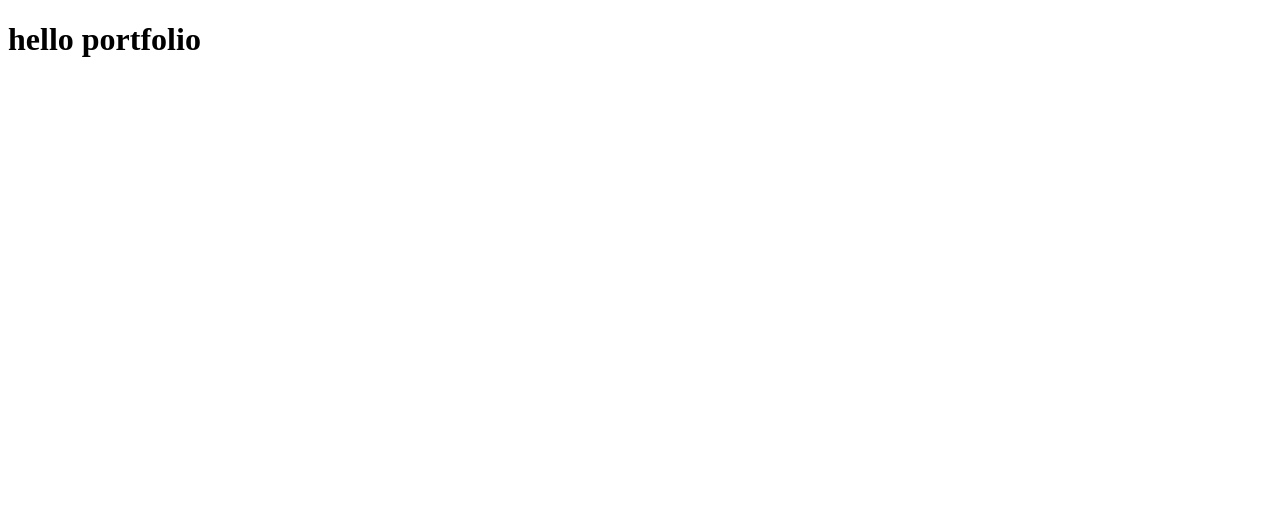
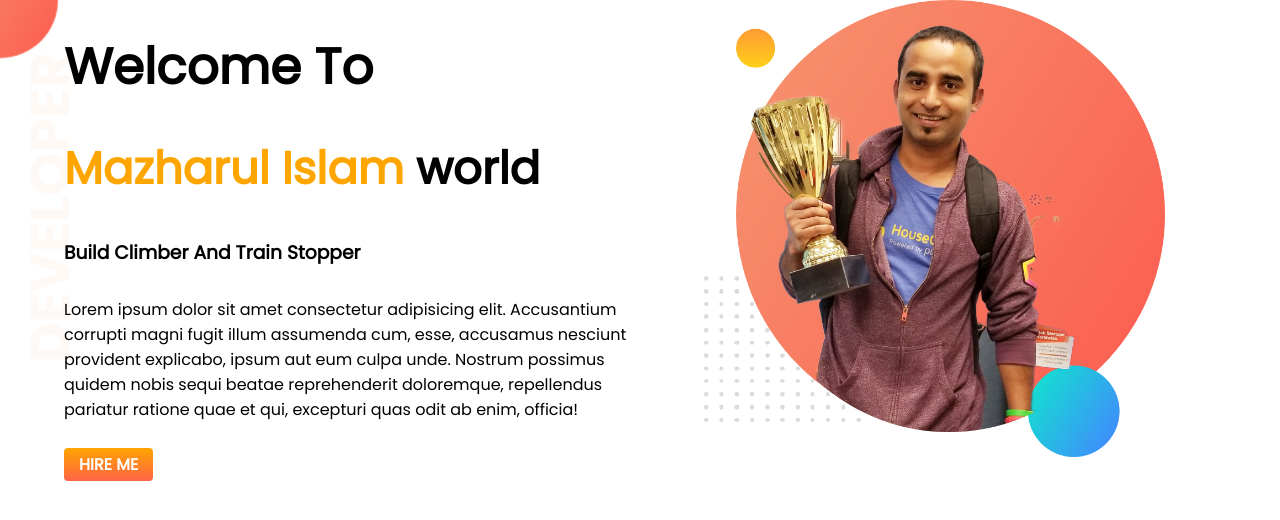
Before and after one commit to Mazharul430106/developer-portfolio, a plain HTML site: page index.html in a window 1280 px wide. Drawn offline with Linux system fonts and the light colour scheme.

Commit message:
section one

```diff
--- a/index.html
+++ b/index.html
@@ -1,5 +1,6 @@
 <!DOCTYPE html>
 <html lang="en">
+
 <head>
     <meta charset="UTF-8">
     <meta http-equiv="X-UA-Compatible" content="IE=edge">
@@ -7,9 +8,35 @@
     <title>Developer portfolio</title>
     <link rel="stylesheet" href="style.css">
 </head>
+
 <body>
 
-    <h1>hello portfolio</h1>
+    <section class="top-baner">
+        <div class="half-width">
+            <h1>welcome to</h1>
+            <h2><span class="orange-color"> mazharul islam </span> world</h2>
+            <h3>build climber and train stopper</h3>
+            <p>Lorem ipsum dolor sit amet consectetur adipisicing elit. Accusantium corrupti magni fugit illum assumenda
+                cum, esse, accusamus nesciunt provident explicabo, ipsum aut eum culpa unde. Nostrum possimus quidem
+                nobis
+                sequi beatae reprehenderit doloremque, repellendus pariatur ratione quae et qui, excepturi quas odit ab
+                enim, officia!</p>
+            <a class="btn" target="_blank" href="https://www.linkedin.com/company/programminghero/">Hire me</a>
+        </div>
+        <div class="half-width">
+            <img src="images/jhankar.png" alt="">
+        </div>
+
+    </section>
+
+
+
+
+
+
+
+
 
 </body>
+
 </html>
--- a/style.css
+++ b/style.css
@@ -0,0 +1,62 @@
+@import url('https://fonts.googleapis.com/css2?family=Poppins&display=swap');
+
+* {
+    margin: 0;
+    padding: 0;
+    box-sizing: border-box;
+    outline: 0;
+    text-decoration: none;
+    font-family: 'Poppins', sans-serif;
+}
+
+section {
+    display: flex;
+
+}
+
+.half-width {
+    width: 50%;
+    padding-left: 5%;
+}
+
+.half-width img {
+    width: 80%;
+}
+
+h1 {
+    text-transform: capitalize;
+    font-size: 50px;
+    margin: 30px 0;
+}
+
+h2 {
+    font-size: 45px;
+    padding-bottom: 35px;
+}
+
+.orange-color {
+    color: orange;
+    text-transform: capitalize;
+}
+
+h3 {
+    text-transform: capitalize;
+}
+
+p {
+    padding: 30px 0;
+}
+
+.btn {
+    background-image: linear-gradient(orange, tomato);
+    border-radius: 4px;
+    padding: 5px 15px;
+    text-transform: uppercase;
+    font-weight: 700;
+    color: white;
+}
+
+.top-baner {
+    background-image: url(images/top-banner.png);
+    background-repeat: no-repeat;
+}
```
Also changed, not shown: images/dream-bg.png (added), images/exp-bg.png (added), images/jhankar.png (added), images/jhankar2.png (added), images/mazharul.jpg (added), images/my-bg.png (added), images/my-bg2.png (added), images/top-banner.png (added), 7 other files.
